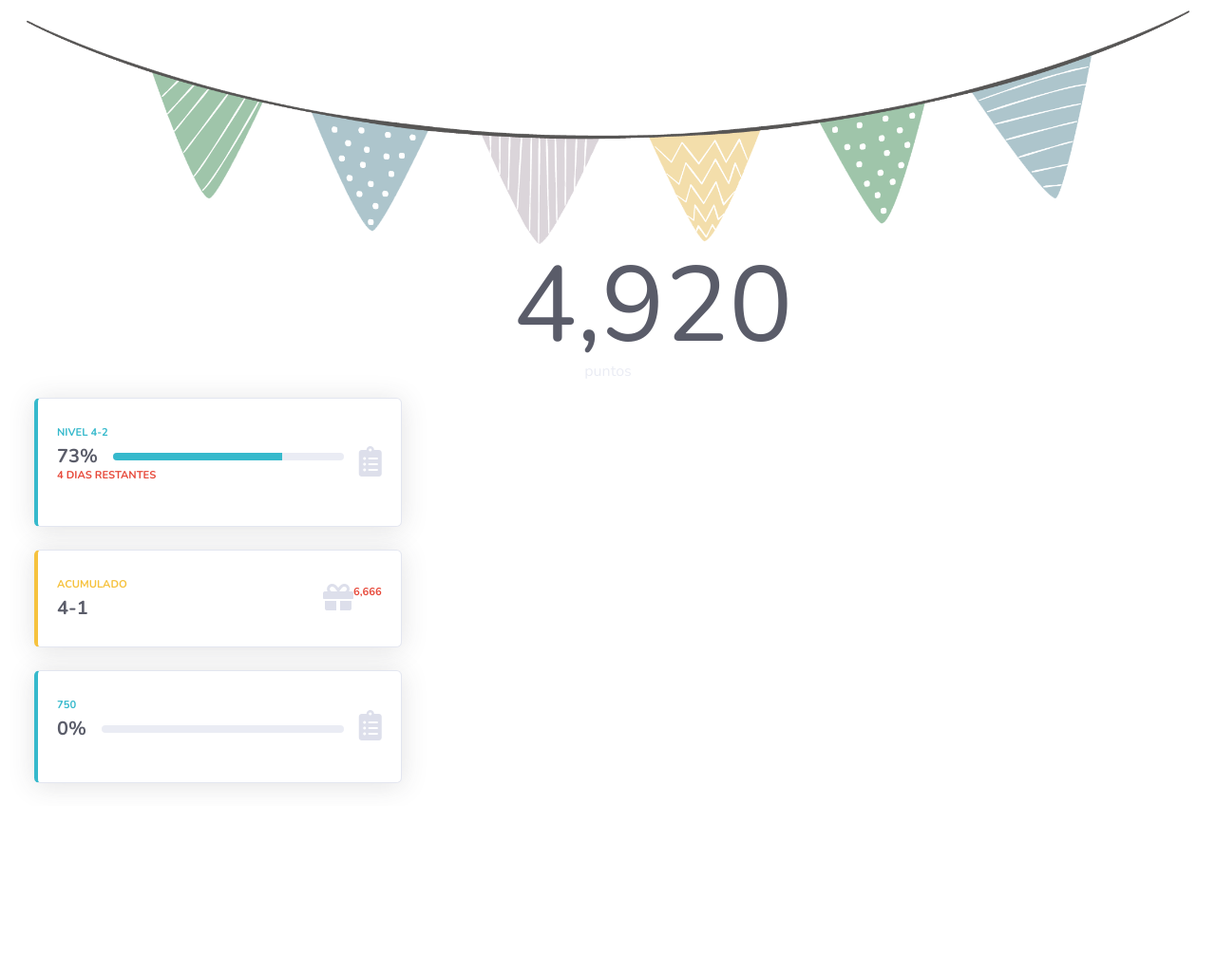
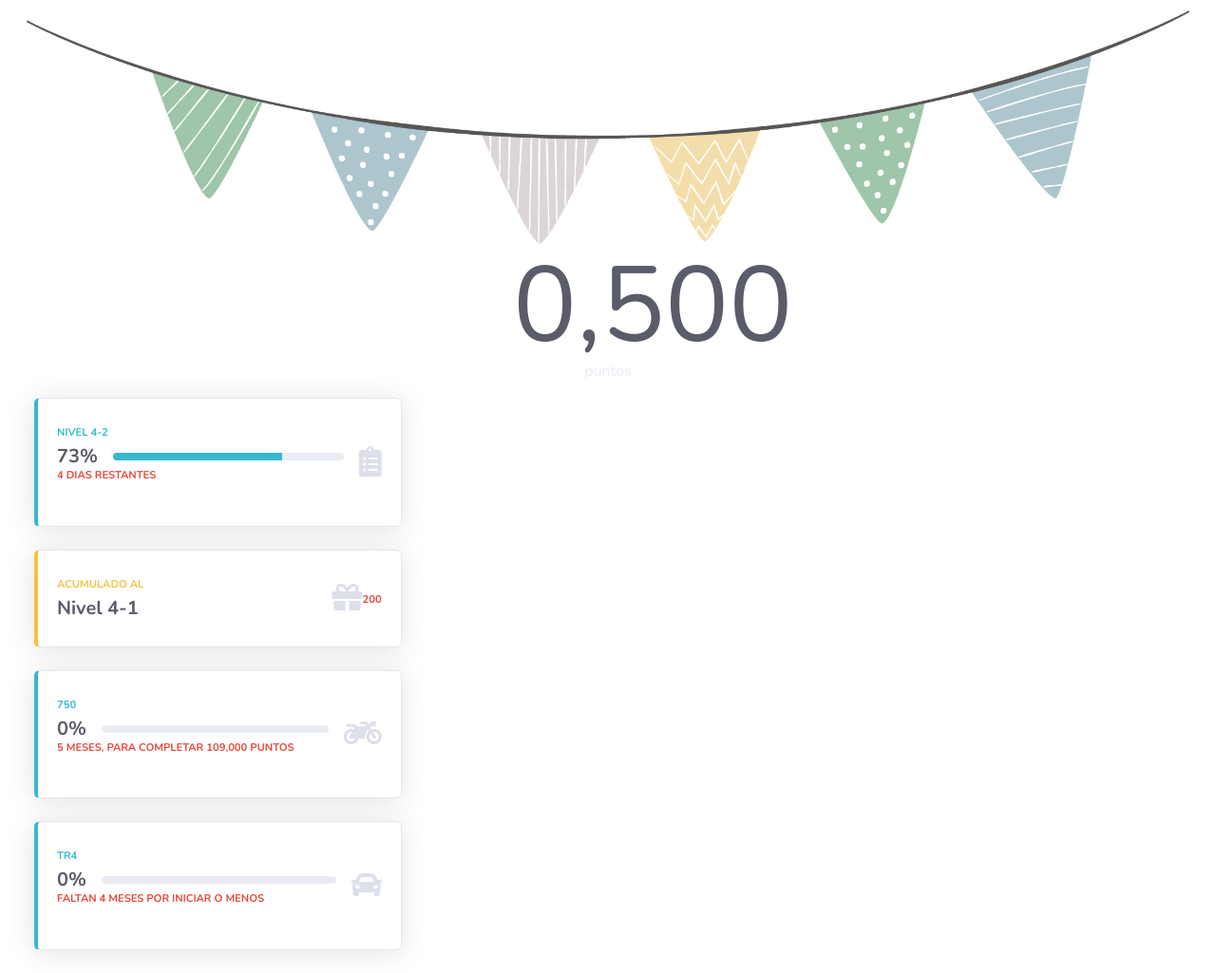
Before and after one commit to ardache/15dias, a website: page index.html in a window 1280 px wide. Shown: the whole page at 95% size. Before the commit the page ends 849 px from the top, so only its background shows below. Drawn offline with nearby package versions, Linux system fonts and the light colour scheme.

Commit message:
stats an insert update

```diff
--- a/index.html
+++ b/index.html
@@ -47,7 +47,7 @@
             <!-- <img class="img-fluid px-3 px-sm-4 mt-0 mb-0" src="img/welcome amarillo.png" alt=""> -->
             <img class="img-fluid px-3 px-sm-1 mt-0 mb-0" src="img/banderines 2.png" alt="">
 
-            <div class="error mx-auto" data-text="1,000">4,920</div>
+            <div class="error mx-auto" data-text="1,000" id="saldoActual"></div>
             <p class="text-gray-200 mb-0">puntos</p>
             <p></p>
 
@@ -64,7 +64,7 @@
               <div class="card-body">
                 <div class="row no-gutters align-items-center">
                   <div class="col mr-2">
-                    <div class="text-xs font-weight-bold text-info text-uppercase mb-1">Nivel 4-2</div>
+                    <div class="text-xs font-weight-bold text-info text-uppercase mb-1" id="actualLevel"></div>
                     <div class="row no-gutters align-items-center">
                       <div class="col-auto">
                         <div class="h5 mb-0 mr-3 font-weight-bold text-gray-800"><span id="porcNivel"></span></div> <!-- Actualizar Total semanas / 40.5  -->
@@ -93,13 +93,13 @@
               <div class="card-body">
                 <div class="row no-gutters align-items-center">
                   <div class="col mr-2">
-                    <div class="text-xs font-weight-bold text-warning text-uppercase mb-1">Acumulado</div>
-                    <div class="h5 mb-0 font-weight-bold text-gray-800">4-1</div>
+                    <div class="text-xs font-weight-bold text-warning text-uppercase mb-1">Acumulado al</div>
+                    <div class="h5 mb-0 font-weight-bold text-gray-800" id="pastLevel"></div>
                   </div>
                   <div class="col-auto">
                     <i class="fas fa-gift fa-2x text-gray-300"></i>
                   </div>
-                  <div class=""><a class="text-xs font-weight-bold text-danger text-uppercase mb-1" href="#" target="_blank">6,666</p></a></div>
+                  <div class=""><a class="text-xs font-weight-bold text-danger text-uppercase mb-1" href="#" target="_blank" id="acumulado"></p></a></div>
                 </div>
               </div>
             </div>
@@ -124,16 +124,43 @@
                         </div>
                       </div>
                     </div>
-                    <div class=""><a class="text-xs font-weight-bold text-danger text-uppercase mb-1" href="#" target="_blank"><p id="porc750"></p></a></div>
+                    <div class=""><a class="text-xs font-weight-bold text-danger text-uppercase mb-1" href="#" target="_blank"><p id="resto750"></p></a></div>
                   </div>
                   <div class="col-auto">
-                    <i class="fas fa-clipboard-list fa-2x text-gray-300"></i>
+                    <i class="fas fa-motorcycle fa-2x text-gray-300"></i>
                   </div>
                 </div>
               </div>
             </div>
           </div>
 
+
+          <!-- Earnings (Monthly) Card Example -->
+          <div class="col-xl-4 col-md-6 mb-4">
+            <div class="card border-left-info shadow h-100 py-2">
+              <div class="card-body">
+                <div class="row no-gutters align-items-center">
+                  <div class="col mr-2">
+                    <div class="text-xs font-weight-bold text-info text-uppercase mb-1">TR4</div>
+                    <div class="row no-gutters align-items-center">
+                      <div class="col-auto">
+                        <div class="h5 mb-0 mr-3 font-weight-bold text-gray-800"><span id="porcTR4"></span></div> <!-- Actualizar Total semanas / 40.5  -->
+                      </div>
+                      <div class="col">
+                        <div class="progress progress-sm mr-2">
+                          <div id="totalBarTR4" class="progress-bar bg-info" role="progressbar" style="width: 55.5%" aria-valuenow="50" aria-valuemin="0" aria-valuemax="100"></div>
+                        </div>
+                      </div>
+                    </div>
+                    <div class=""><a class="text-xs font-weight-bold text-danger text-uppercase mb-1" href="#" target="_blank"><p id="restoTR4"></p></a></div>
+                  </div>
+                  <div class="col-auto">
+                    <i class="fas fa-car fa-2x text-gray-300"></i>
+                  </div>
+                </div>
+              </div>
+            </div>
+          </div>
 
 
 
--- a/js/demo/daysleft.js
+++ b/js/demo/daysleft.js
@@ -3,6 +3,35 @@ var porcTerTrim = 0
 var porcTotalEmbarazo = 0
 var dt2 = new Date('4/29/2021');
 var dt1 = new Date(Date.now())
+
+
+
+var saldoActual = "0,500"
+document.getElementById("saldoActual").innerHTML = saldoActual
+
+
+var actualLevel = "Nivel 4-2"
+var pastLevel="Nivel 4-1"
+var acumulado = 200;
+document.getElementById("actualLevel").innerHTML = actualLevel
+document.getElementById("pastLevel").innerHTML = pastLevel
+document.getElementById("acumulado").innerHTML = acumulado
+
+// 750 stats
+var resto750 = "5 meses, para completar 109,000 puntos"
+document.getElementById("resto750").innerHTML =  resto750
+document.getElementById("porc750").innerHTML = "0%"
+document.getElementById("totalBar750").style.width = "0%"
+
+// TR4 stats
+//var restoTR4 = "Faltan aprox. 8 meses para completar"
+var restoTR4 = "Faltan 4 meses por iniciar o menos"
+document.getElementById("restoTR4").innerHTML =  restoTR4
+document.getElementById("porcTR4").innerHTML = "0%"
+document.getElementById("totalBarTR4").style.width = "0%"
+
+
+
 console.log(dt1)
 console.log(dt2)
 var diffDays = Math.floor((Date.UTC(dt2.getFullYear(), dt2.getMonth(), dt2.getDate()) - Date.UTC(dt1.getFullYear(), dt1.getMonth(), dt1.getDate()) ) /(1000 * 60 * 60 * 24));
@@ -17,6 +46,7 @@ document.getElementById("totalSemanas").innerHTML =  Math.floor((diffDays)) + "
 document.getElementById("totalBar").style.width = porcTotalEmbarazo + "%"
 document.getElementById("porc750").innerHTML = "0%"
 document.getElementById("totalBar750").style.width = "0%"
+
 
 
 
```
